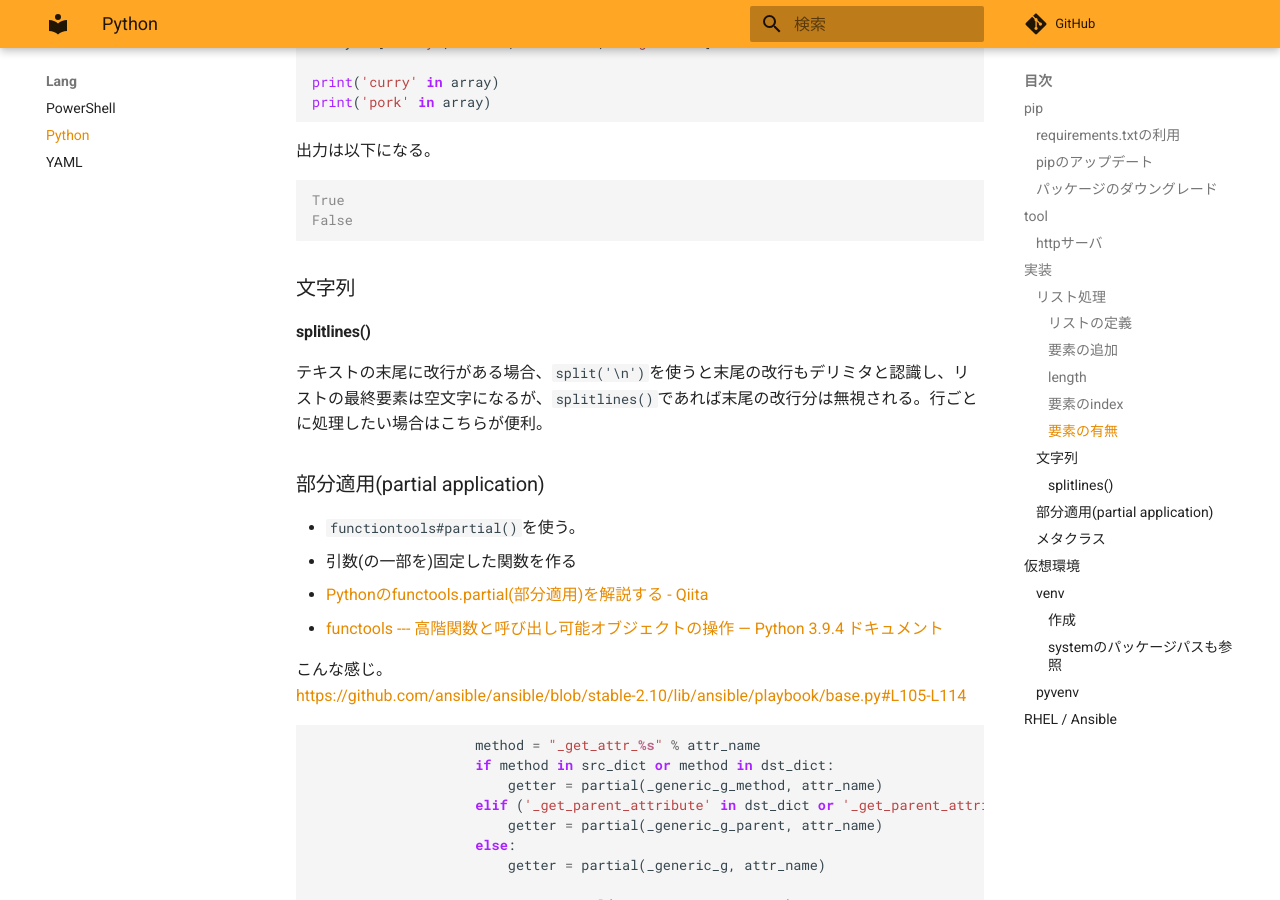
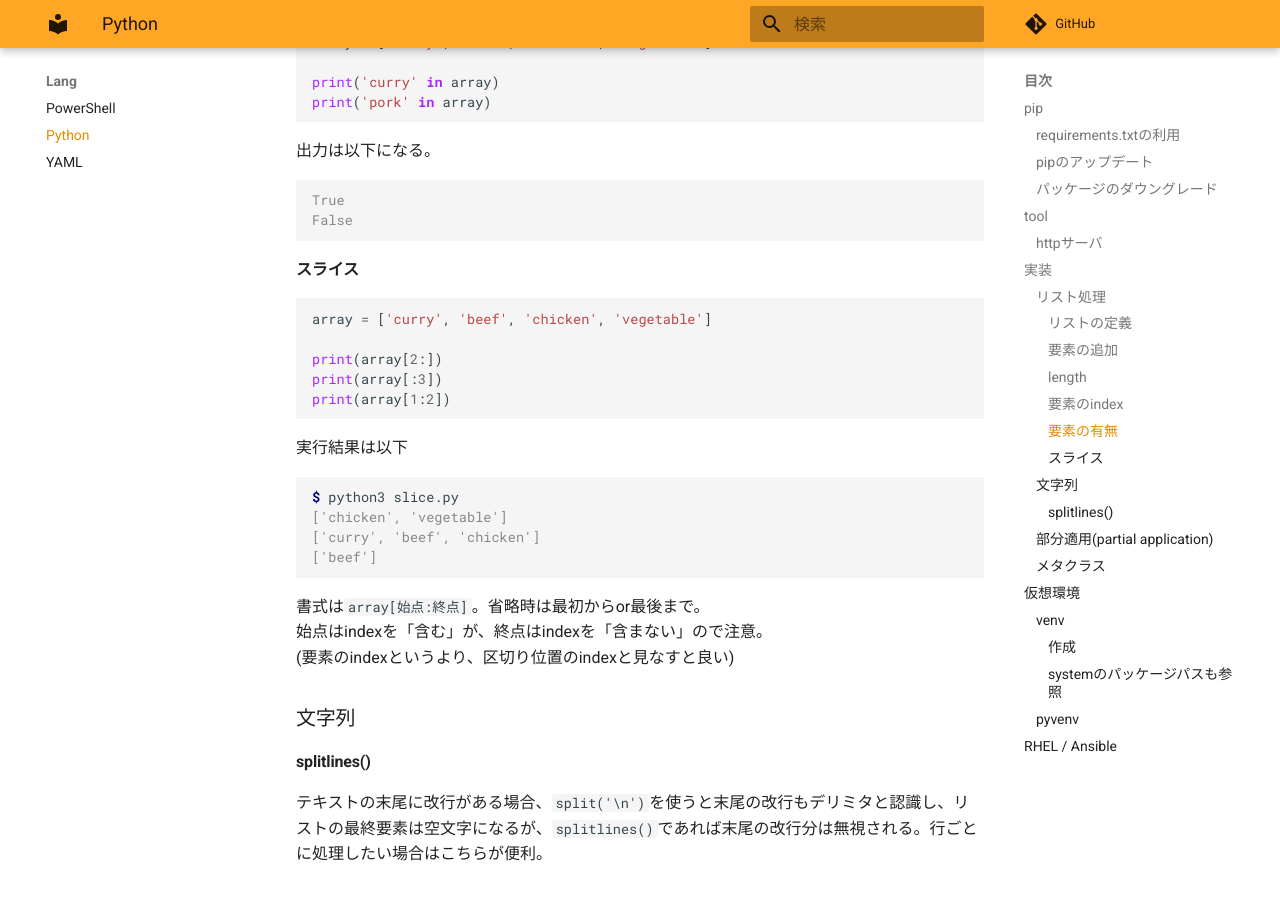
Before and after one commit to zaki-lknr/docs, an MkDocs documentation site: the page built from docs/lang/python.md, in a window 1280 px wide and 900 px high, scrolled down 2761 px. Built offline with MkDocs 1.6.1 and Material for MkDocs 9.7.7, drawn with Linux system fonts in a browser that asks for light colours; comment, search, counter and statistics services are not loaded.

Commit message:
add: lang/python: リストのスライス

````diff
--- a/docs/lang/python.md
+++ b/docs/lang/python.md
@@ -145,6 +145,29 @@ True
 False
 ```
 
+#### スライス
+
+```python
+array = ['curry', 'beef', 'chicken', 'vegetable']
+
+print(array[2:])
+print(array[:3])
+print(array[1:2])
+```
+
+実行結果は以下
+
+```console
+$ python3 slice.py
+['chicken', 'vegetable']
+['curry', 'beef', 'chicken']
+['beef']
+```
+
+書式は`array[始点:終点]`。省略時は最初からor最後まで。
+始点はindexを「含む」が、終点はindexを「含まない」ので注意。
+(要素のindexというより、区切り位置のindexと見なすと良い)
+
 ### 文字列
 
 #### splitlines()
````
